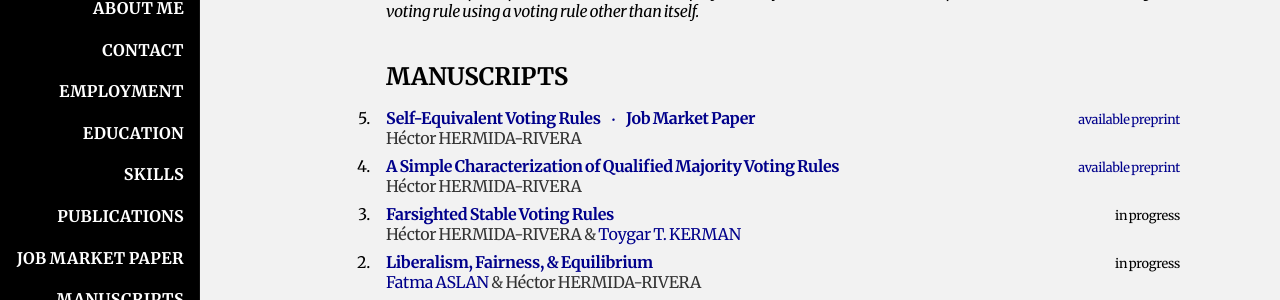
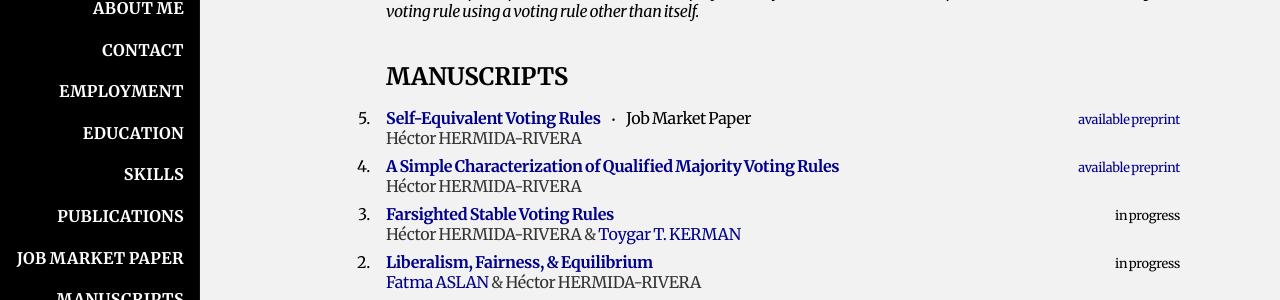
Before and after one commit to HectorHermidaRivera/hectorhermidarivera.github.io, a Jekyll site: the page built from index.md, in a window 1280 px wide and 900 px high, scrolled down 1389 px. Shown: the part 150-450 px from the top of the window. Built offline with Jekyll 4.4.1, drawn with Linux system fonts in a browser that asks for light colours; a style sheet for code colours, icons or effects is not loaded.

Commit message:
Update index.md

```diff
--- a/index.md
+++ b/index.md
@@ -172,7 +172,7 @@ title: Home
     <div class="label">5.</div>
     <div class="value">
       <div class="top-row">
-        <span><b><a href="https://arxiv.org/abs/2506.15310">Self-Equivalent Voting Rules<span style="margin:10px;">•</span>Job Market Paper</a></b></span>
+        <span><b><a href="https://arxiv.org/abs/2506.15310">Self-Equivalent Voting Rules</a></b><span style="margin:10px;">•</span>Job Market Paper</span>
         <span><a href="https://drive.google.com/file/d/13vZ7mZ95rlw0s_VvOVO176N9I3Qy2Mhe/view">available preprint</a></span>
       </div>
       <div class="second-row">
```
